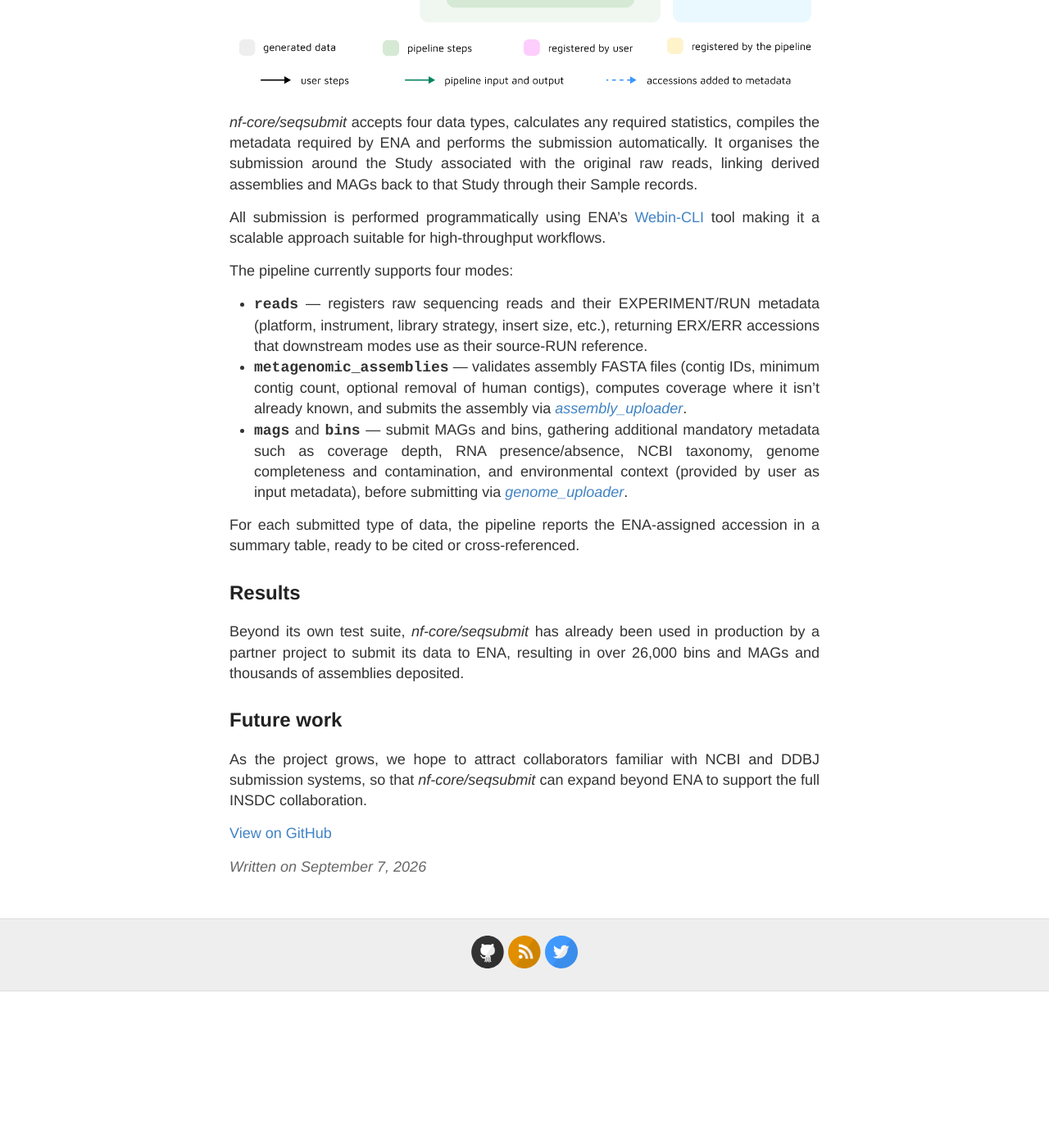
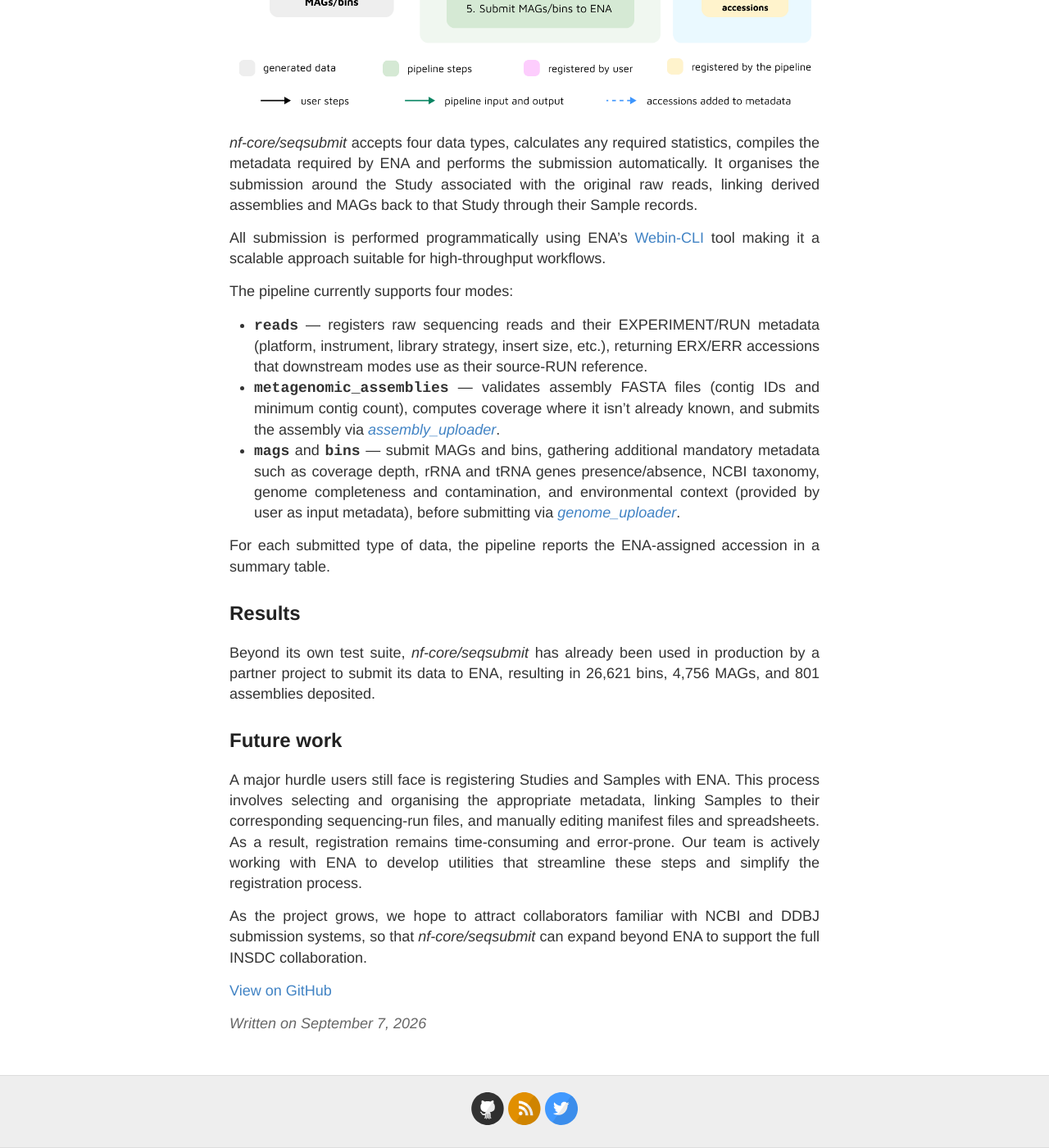
Before and after one commit to EBI-Metagenomics/blog, a Jekyll site: the page built from _posts/2026-09-07-seqsubmit-pipeline.md, in a window 1280 px wide and 1400 px high, scrolled down 2122 px. Shown: the whole window at 82% size. Built offline with Jekyll 4.4.1, drawn with Linux system fonts in a browser that asks for light colours; before the commit the page ends 3331 px from its top, so only the background shows below that; some of the changed text lies outside the part shown.

Commit message:
apply what Sonya siggested

```diff
--- a/_posts/2026-09-07-seqsubmit-pipeline.md
+++ b/_posts/2026-09-07-seqsubmit-pipeline.md
@@ -28,15 +28,15 @@ All submission is performed programmatically using ENA's [Webin-CLI](https://ena
 The pipeline currently supports four modes:
 
 - **`reads`** — registers raw sequencing reads and their EXPERIMENT/RUN metadata (platform, instrument, library strategy, insert size, etc.), returning ERX/ERR accessions that downstream modes use as their source-RUN reference.
-- **`metagenomic_assemblies`** — validates assembly FASTA files (contig IDs, minimum contig count, optional removal of human contigs), computes coverage where it isn't already known, and submits the assembly via *[assembly_uploader](https://github.com/EBI-Metagenomics/assembly_uploader)*.
-- **`mags`** and **`bins`** — submit MAGs and bins, gathering additional mandatory metadata such as coverage depth, RNA presence/absence, NCBI taxonomy, genome completeness and contamination, and environmental context (provided by user as input metadata), before submitting via *[genome_uploader](https://github.com/EBI-Metagenomics/genome_uploader)*.
+- **`metagenomic_assemblies`** — validates assembly FASTA files (contig IDs and minimum contig count), computes coverage where it isn't already known, and submits the assembly via *[assembly_uploader](https://github.com/EBI-Metagenomics/assembly_uploader)*.
+- **`mags`** and **`bins`** — submit MAGs and bins, gathering additional mandatory metadata such as coverage depth, rRNA and tRNA genes presence/absence, NCBI taxonomy, genome completeness and contamination, and environmental context (provided by user as input metadata), before submitting via *[genome_uploader](https://github.com/EBI-Metagenomics/genome_uploader)*.
 
-For each submitted type of data, the pipeline reports the ENA-assigned accession in a summary table, ready to be cited or cross-referenced.
+For each submitted type of data, the pipeline reports the ENA-assigned accession in a summary table.
 
 ## Results
-
-Beyond its own test suite, _nf-core/seqsubmit_ has already been used in production by a partner project to submit its data to ENA, resulting in over 26,000 bins and MAGs and thousands of assemblies deposited.
+Beyond its own test suite, _nf-core/seqsubmit_ has already been used in production by a partner project to submit its data to ENA, resulting in 26,621 bins, 4,756 MAGs, and 801 assemblies deposited.
 
 ## Future work
+A major hurdle users still face is registering Studies and Samples with ENA. This process involves selecting and organising the appropriate metadata, linking Samples to their corresponding sequencing-run files, and manually editing manifest files and spreadsheets. As a result, registration remains time-consuming and error-prone. Our team is actively working with ENA to develop utilities that streamline these steps and simplify the registration process.
 
 As the project grows, we hope to attract collaborators familiar with NCBI and DDBJ submission systems, so that _nf-core/seqsubmit_ can expand beyond ENA to support the full INSDC collaboration.
```
Also changed, not shown: other parts of _posts/2026-09-07-seqsubmit-pipeline.md (+1 -1 lines).
